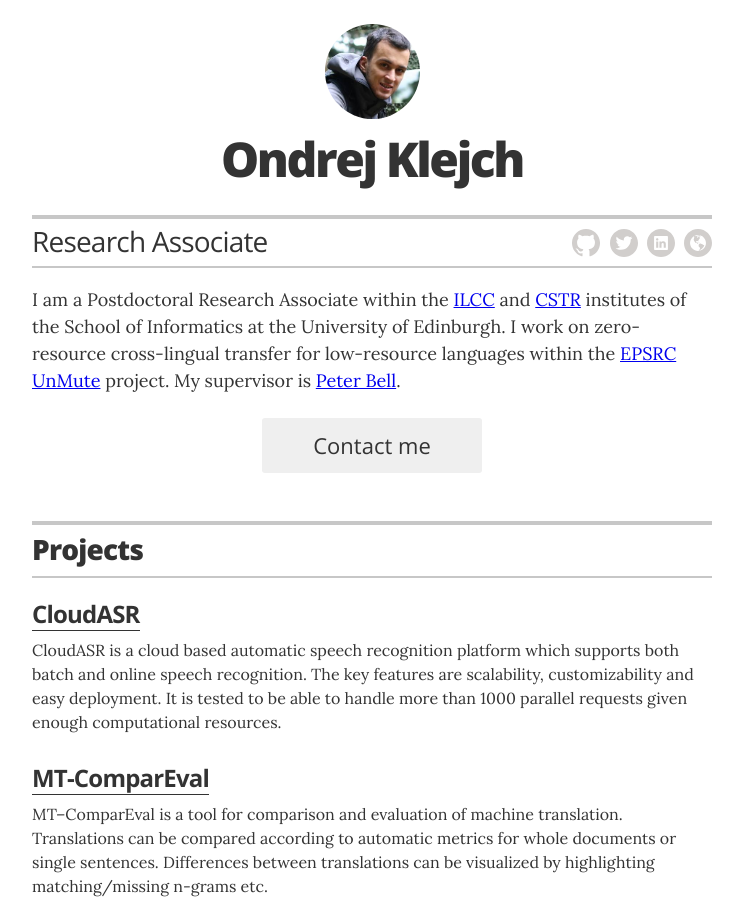
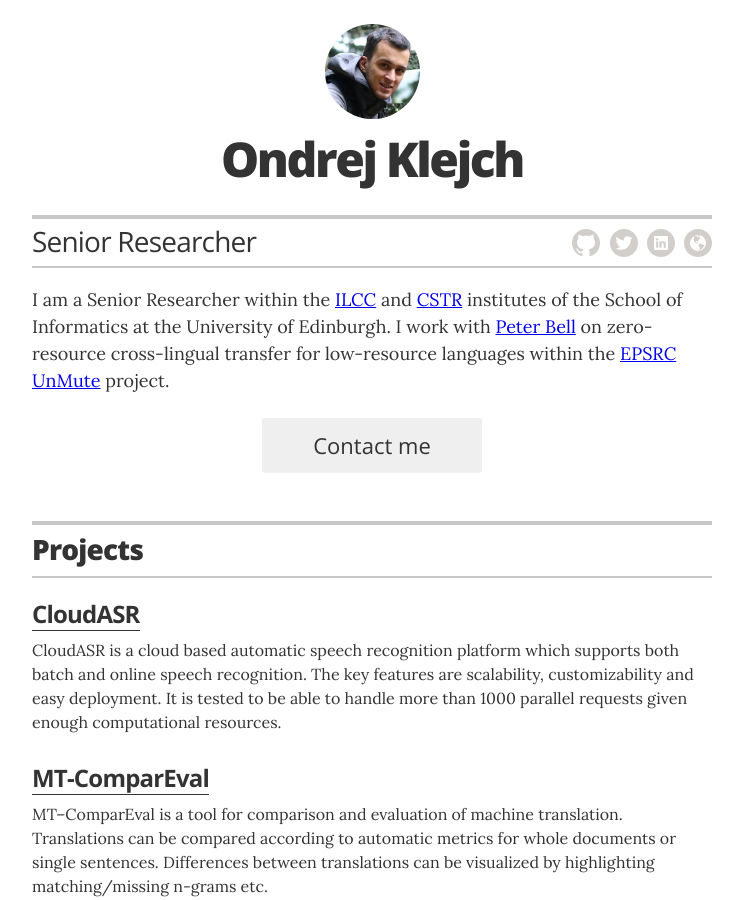
Before and after one commit to ondrejklejch/ondrejklejch.github.io, a Jekyll site: the page built from index.html, in a window 1280 px wide and 900 px high. Shown: the whole window, without its empty margins (268-1011 px from the left). Built offline with Jekyll 4.4.1, drawn with Linux system fonts in a browser that asks for light colours.

Commit message:
Update _config.yml

```diff
--- a/_config.yml
+++ b/_config.yml
@@ -1,6 +1,6 @@
 # Site settings
-title: "Ondrej Klejch: Research Associate at the University of Edinburgh"
-description: "Ondrej Klejch: Research Associate at the University of Edinburgh"
+title: "Ondrej Klejch: Senior Researcher at the University of Edinburgh"
+description: "Ondrej Klejch: Senior Researcher at the University of Edinburgh"
 
 # Build settings
 markdown: kramdown
@@ -11,14 +11,14 @@
 # Resume settings
 resume_avatar:                  "true"
 resume_name:                    "Ondrej Klejch"
-resume_title:                   "Research Associate"
+resume_title:                   "Senior Researcher"
 
 # used for the contact button in _layouts/resume.html
 resume_contact_email:           "ondrej.klejch@gmail.com"
 
 resume_header_intro: "
   <p>
-    I am a Postdoctoral Research Associate within the <a href='http://www.ilcc.inf.ed.ac.uk'>ILCC</a> and <a href='http://www.cstr.ed.ac.uk/'>CSTR</a> institutes of the School of Informatics at the University of Edinburgh. I work on zero-resource cross-lingual transfer for low-resource languages within the <a href='https://unmute.tech'>EPSRC UnMute</a> project. My supervisor is <a href='http://homepages.inf.ed.ac.uk/pbell1/'>Peter Bell</a>.
+    I am a Senior Researcher within the <a href='http://www.ilcc.inf.ed.ac.uk'>ILCC</a> and <a href='http://www.cstr.ed.ac.uk/'>CSTR</a> institutes of the School of Informatics at the University of Edinburgh. I work with <a href='http://homepages.inf.ed.ac.uk/pbell1/'>Peter Bell</a> on zero-resource cross-lingual transfer for low-resource languages within the <a href='https://unmute.tech'>EPSRC UnMute</a> project.
   </p>"
 
 # Decide which sections to use
```
